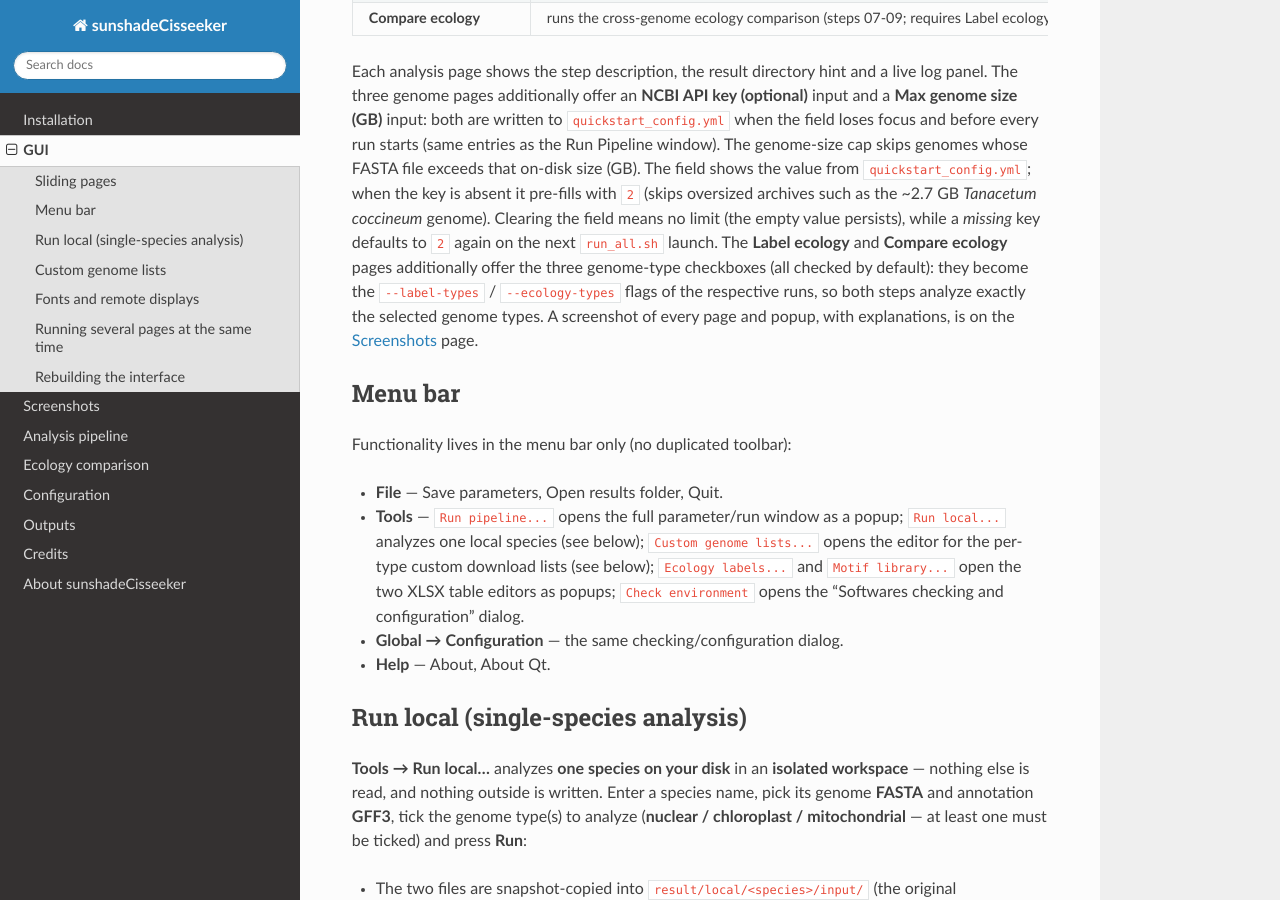
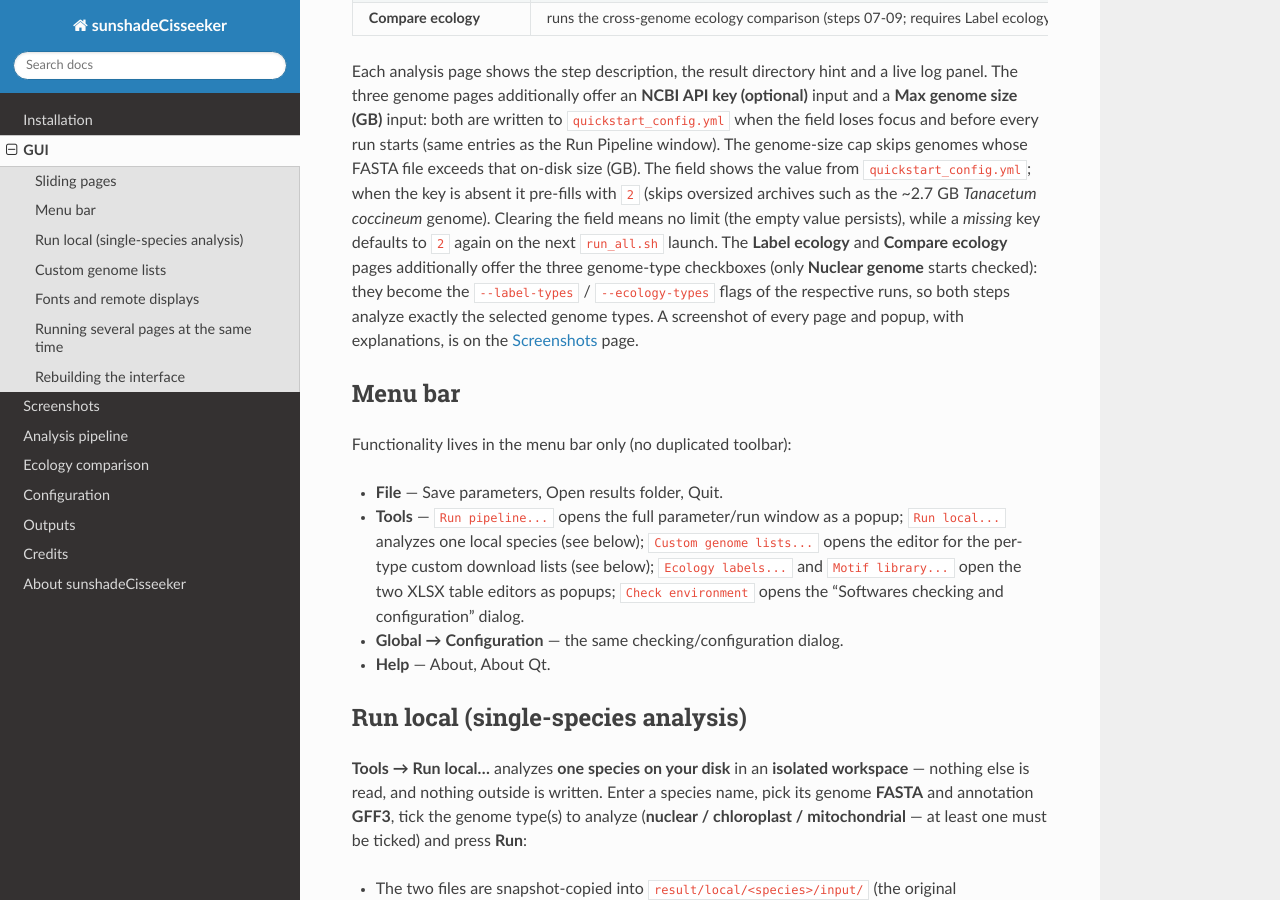
Before and after one commit to chenzhr23/sunshadeCisseeker-docs, a Sphinx documentation site: the page built from docs/content/GUI.rst, in a window 1280 px wide and 900 px high, scrolled down 768 px. Built offline with Sphinx 7.4.7 and the Read the Docs theme 3.1.0, drawn with Linux system fonts in a browser that asks for light colours.

Commit message:
docs: v1.3.64 Nuclear genome preselected in the type checkboxes

```diff
--- a/docs/conf.py
+++ b/docs/conf.py
@@ -9,8 +9,8 @@
 copyright = "2026, sunshadeCisseeker developers"
 
 # The short X.Y version and the full release version.
-version = "v1.3.63"
-release = "v1.3.63"
+version = "v1.3.64"
+release = "v1.3.64"
 
 extensions = [
     "sphinx.ext.autosectionlabel",
--- a/docs/content/About sunshadeCisseeker.rst
+++ b/docs/content/About sunshadeCisseeker.rst
@@ -4,7 +4,7 @@
 sunshadeCisseeker identifies, annotates and compares promoter
 cis-regulatory elements across sun / facultative / shade plants.
 
-The current release is **1.3.63**.
+The current release is **1.3.64**.
 
 Highlights
 ----------
--- a/docs/content/GUI.rst
+++ b/docs/content/GUI.rst
@@ -50,10 +50,10 @@
 coccineum* genome). Clearing the field means no limit (the empty value
 persists), while a *missing* key defaults to ``2`` again on the next
 ``run_all.sh`` launch. The **Label ecology** and **Compare ecology** pages
-additionally offer the three genome-type checkboxes (all checked by
-default): they become the ``--label-types`` / ``--ecology-types`` flags of
-the respective runs, so both steps analyze exactly the selected genome
-types. A screenshot of every
+additionally offer the three genome-type checkboxes (only **Nuclear genome**
+starts checked): they become the ``--label-types`` / ``--ecology-types``
+flags of the respective runs, so both steps analyze exactly the selected
+genome types. A screenshot of every
 page and popup, with explanations, is on the :doc:`Screenshots` page.
 
 Menu bar
--- a/docs/content/Screenshots.rst
+++ b/docs/content/Screenshots.rst
@@ -62,7 +62,8 @@
    ``result/ecology_compare/06_label_ecology/species_ecology_assignment.xlsx``
    (``Assignment`` / ``Group_counts`` / ``Unlabeled`` sheets) — the single
    label source for the comparison. The three **genome-type checkboxes**
-   select which types get labeled (unchecked types are skipped). Run it
+   select which types get labeled (only **Nuclear genome** starts checked;
+   unchecked types are skipped). Run it
    after the genome pages and before Compare ecology; re-run only this page
    after editing the label table.
 
@@ -73,7 +74,8 @@
    datasets into the ecology master table (07), differential statistics —
    Kruskal-Wallis plus pairwise Wilcoxon with Benjamini-Hochberg correction
    (08) — and the publication figures (09). The three genome-type checkboxes
-   match the Label ecology page: unchecked types are left out of the merge.
+   match the Label ecology page (only **Nuclear genome** starts checked):
+   unchecked types are left out of the merge.
    It requires the Label ecology page to have run first. Results land under
    ``result/ecology_compare/``.
 
```
Also changed, not shown: docs/content/Changelog.rst (+8 -0 lines), docs/_static/screenshots/05-label-ecology.png, docs/_static/screenshots/06-compare-ecology.png.
